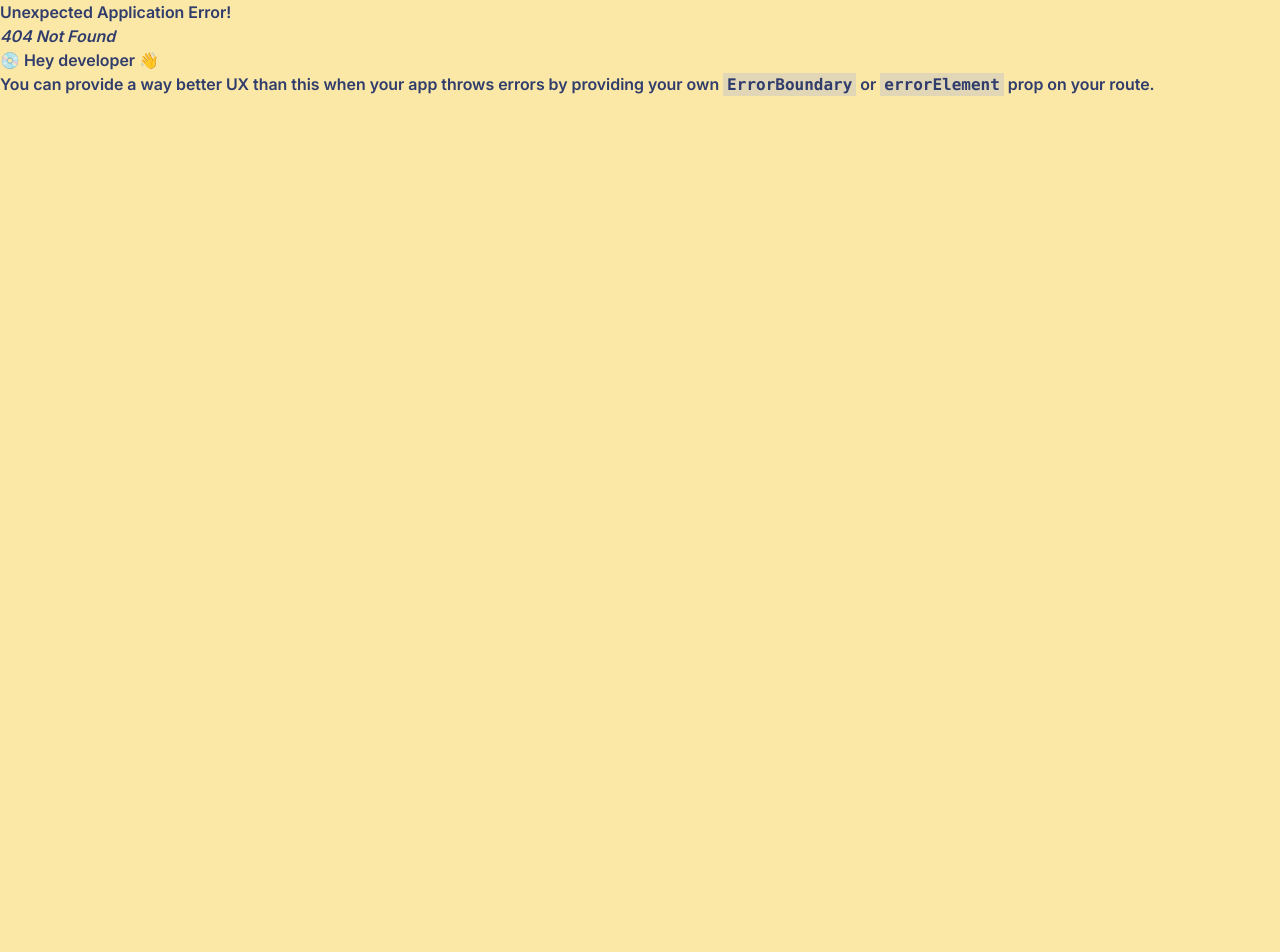
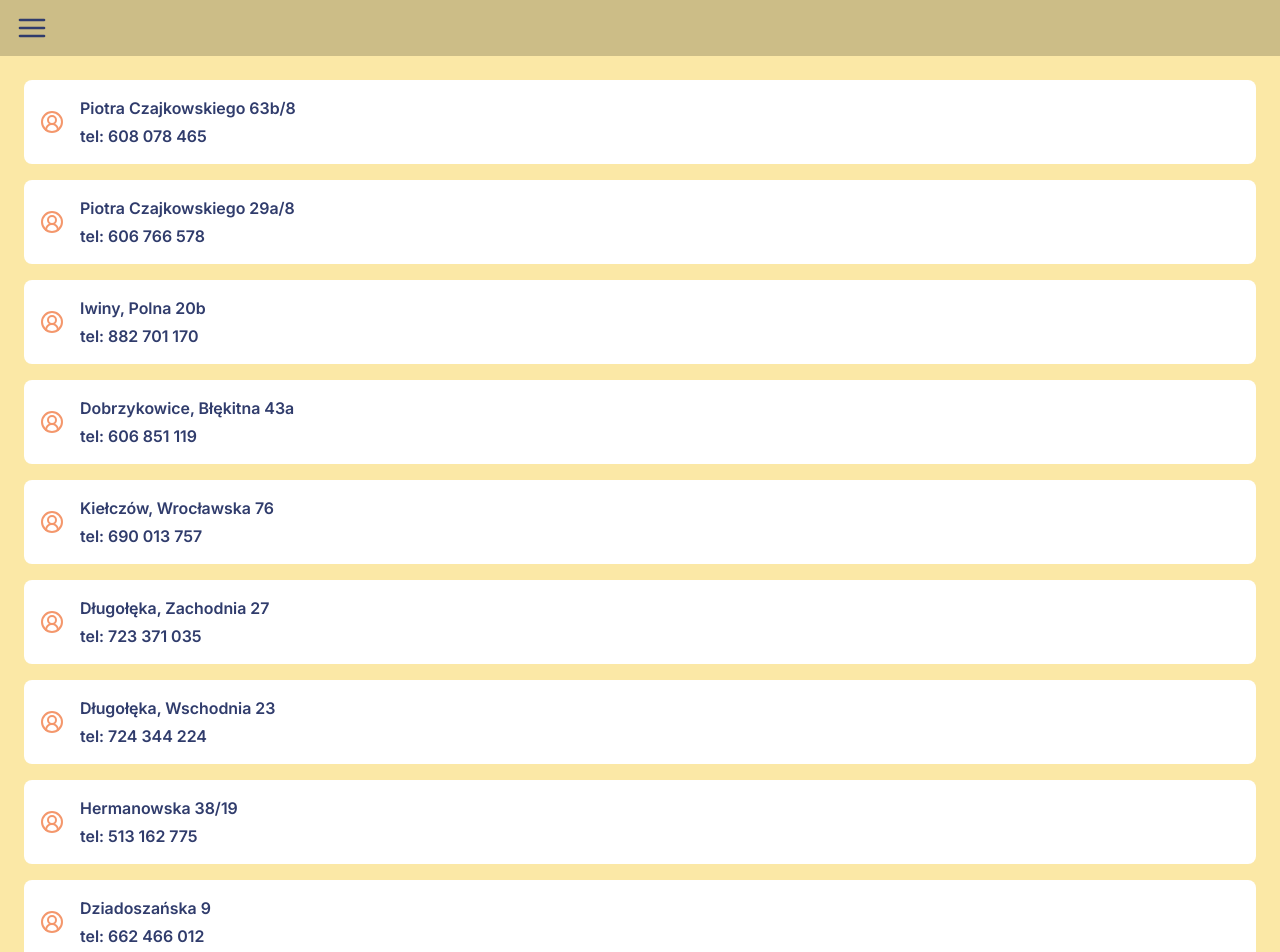
Before and after one commit to DAN0N123/FORMULARZ-CRM, a React (Vite) app in the folder frontend/: page /klienci in a window 1280 px wide. Before the commit this address had no page. Shown: the top 952 px of the page. Before the commit the page ends 800 px from the top, so only its background shows below. Built offline with nearby package versions, Linux system fonts and the light colour scheme.

Commit message:
Work on small gui fixes and clients display

```diff
--- a/frontend/src/components/App.jsx
+++ b/frontend/src/components/App.jsx
@@ -2,6 +2,7 @@
 import React from 'react';
 import Layout from './Layout';
 import Vegetables from './Vegetables';
+import Clients from './Clients';
 import { createBrowserRouter, RouterProvider } from 'react-router-dom';
 
 const router = createBrowserRouter([
@@ -13,6 +14,10 @@ const router = createBrowserRouter([
         path: '/warzywa',
         element: <Vegetables />,
       },
+      {
+        path: '/klienci',
+        element: <Clients />,
+      },
     ],
   },
 ]);
--- /dev/null
+++ b/frontend/src/components/Clients.jsx
@@ -0,0 +1,20 @@
+import { defaultClients } from '../constants';
+import { CircleUserRound } from 'lucide-react';
+export default function Clients() {
+  return (
+    <div className="flex flex-col gap-4 p-6">
+      {defaultClients.map(({ address, phone }, index) => (
+        <div
+          key={index}
+          className="rounded-lg bg-white p-4 flex items-center gap-4"
+        >
+          <CircleUserRound color="#f4976c" />
+          <p className="flex flex-col gap-1 justify-center">
+            <p>{address}</p>
+            <p>tel: {phone}</p>
+          </p>
+        </div>
+      ))}
+    </div>
+  );
+}
--- a/frontend/src/components/Navbar.jsx
+++ b/frontend/src/components/Navbar.jsx
@@ -1,6 +1,6 @@
 // import { useState } from "react"
-import { AlignJustify } from 'lucide-react';
-import { useState } from 'react';
+import { AlignJustify, CirclePlus } from 'lucide-react';
+import { useEffect, useState } from 'react';
 import { Carrot } from 'lucide-react';
 import { UsersRound } from 'lucide-react';
 import { BookOpen } from 'lucide-react';
@@ -9,8 +9,21 @@ import { Link } from 'react-router-dom';
 export default function Navbar() {
   const [open, setOpen] = useState(false);
 
+  useEffect(() => {
+    if (open) {
+      document.body.style.overflowY = 'hidden';
+    } else {
+      document.body.style.overflowY = '';
+    }
+
+    return () => {
+      document.body.style.overflowY = '';
+    };
+  }, [open]);
   return (
-    <div className="w-full h-[3.5rem] bg-[#00000030] flex justify-start items-center p-4">
+    <div
+      className={`w-full h-[3.5rem] bg-[#00000030] flex justify-start items-center p-4`}
+    >
       <button
         onClick={() => {
           setOpen(true);
@@ -18,8 +31,9 @@ export default function Navbar() {
       >
         <AlignJustify color="#303c6c" width="2rem" height="2rem" />
       </button>
-      {open ? (
-        <div className="flex flex-col items-start pl-4 pt-16 gap-[2.5rem] absolute left-0 top-0 h-screen w-[80%] bg-[#f9f9f9]">
+      <div
+        className={`flex h-full flex-col items-start pl-4 pt-16 gap-[2.5rem] ${open ? 'translate-x-[0]' : 'translate-x-[-100%]'} absolute left-0 top-0 w-[80%] pr-4 bg-[#f9f9f9] transition-transform duration-200 z-[9999]`}
+      >
         <button
           className="absolute top-[1rem] left-[1rem]"
           onClick={() => {
@@ -30,21 +44,43 @@ export default function Navbar() {
         </button>
         <Link
           to="/warzywa"
+          onClick={() => {
+            setOpen(false);
+          }}
           className='relative w-[16rem] p-4 flex gap-[1.5rem] hover:bg-[#303c6c10] rounded-t-xl items-center text-xl before:absolute before:content-[""] before:h-[0.125rem] before:left-0 before:w-full before:bottom-0 before:bg-darkBlue'
         >
           <Carrot color="#303c6c" width="2rem" height="2rem" />
           <p> Warzywa </p>
         </Link>
-          <div className='relative w-[16rem] p-4 flex gap-[1.5rem] hover:bg-[#303c6c10] rounded-t-xl items-center text-xl before:absolute before:content-[""] before:h-[0.125rem] before:left-0 before:w-full before:bottom-0 before:bg-darkBlue'>
+        <Link
+          to="/klienci"
+          onClick={() => {
+            setOpen(false);
+          }}
+          className='relative w-[16rem] p-4 flex gap-[1.5rem] hover:bg-[#303c6c10] rounded-t-xl items-center text-xl before:absolute before:content-[""] before:h-[0.125rem] before:left-0 before:w-full before:bottom-0 before:bg-darkBlue'
+        >
           <UsersRound color="#303c6c" width="2rem" height="2rem" />
           <p> Klienci </p>
-          </div>
-          <div className='relative w-[16rem] p-4 flex gap-[1.5rem] hover:bg-[#303c6c10] rounded-t-xl items-center text-xl before:absolute before:content-[""] before:h-[0.125rem] before:left-0 before:w-full before:left-[-0.125rem] before:bottom-0 before:bg-darkBlue'>
+        </Link>
+        <div
+          onClick={() => {
+            setOpen(false);
+          }}
+          className='relative w-[16rem] p-4 flex gap-[1.5rem] hover:bg-[#303c6c10] rounded-t-xl items-center text-xl before:absolute before:content-[""] before:h-[0.125rem] before:left-0 before:w-full before:left-[-0.125rem] before:bottom-0 before:bg-darkBlue'
+        >
           <BookOpen color="#303c6c" width="2rem" height="2rem" />
           <p> Zamówienia </p>
         </div>
+        <div
+          onClick={() => {
+            setOpen(false);
+          }}
+          className='relative w-[fit] p-4 flex gap-[1.5rem] hover:bg-[#303c6c10] rounded-t-xl items-center text-xl before:absolute before:content-[""] before:h-[0.125rem] before:left-0 before:w-full before:left-[-0.125rem] before:bottom-0 before:bg-darkBlue'
+        >
+          <CirclePlus color="#303c6c" width="2rem" height="2rem" />
+          <p> Dodaj zamówienie </p>
         </div>
-      ) : null}
+      </div>
     </div>
   );
 }
--- a/frontend/src/components/Vegetable.jsx
+++ b/frontend/src/components/Vegetable.jsx
@@ -1,19 +1,78 @@
 /* eslint-disable react/prop-types */
 import { Pencil } from 'lucide-react';
+import { useState, useRef, useEffect } from 'react';
 
-export default function Vegetable({ uniqueId, name, src, price, packaging }) {
+export default function Vegetable({
+  uniqueId,
+  name,
+  src,
+  initPrice,
+  packaging,
+}) {
+  const [isEditMode, setIsEditMode] = useState(false);
+  const inputRef = useRef();
+  const [price, setPrice] = useState(initPrice);
+
+  useEffect(() => {
+    if (isEditMode) {
+      inputRef.current.focus();
+    }
+  }, [isEditMode]);
+
+  function handleEditSubmit(e) {
+    e.preventDefault();
+    setIsEditMode(false);
+  }
   return (
     <div
       key={uniqueId}
       className="relative flex flex-col gap-2 items-center justify-end min-h-[250px] border-2 border-orange p-2 bg-white rounded-md"
     >
-      <div className="border-[2px] border-black rounded-lg p-1 absolute bottom-[0.5rem] right-[0.5rem] hover:bg-[#00000010]">
+      <div
+        className="border-[2px] border-black rounded-lg p-1 absolute bottom-[0.5rem] right-[0.5rem] hover:bg-[#00000010]"
+        onClick={() => {
+          setIsEditMode(!isEditMode);
+        }}
+      >
         <Pencil />
       </div>
       {src != null && (
         <img src={src} className="h-[150px] w-auto object-cover" />
       )}
       <p className="text-xl font-bold text-center">{name}</p>
+      {isEditMode ? (
+        <form className="text-lg flex gap-1" onSubmit={handleEditSubmit}>
+          <div className="relative flex">
+            <input
+              ref={inputRef}
+              type="number"
+              className="w-[5rem]"
+              value={price}
+              step="0.1"
+              onChange={(e) => {
+                let value = e.target.value;
+
+                if (value.includes('.')) {
+                  const [integerPart, decimalPart] = value.split('.');
+                  if (decimalPart.length > 2) {
+                    value = `${integerPart}.${decimalPart.slice(0, 2)}`;
+                  }
+                } else {
+                  if (value.length > 3) {
+                    value = value.slice(0, 3);
+                  }
+                }
+
+                setPrice(value);
+              }}
+            />
+            <p className="absolute right-[0.25rem]">PLN</p>
+          </div>
+
+          <p> /</p>
+          <p> {packaging} </p>
+        </form>
+      ) : (
         <p className="text-lg">
           {price < 1 ? (
             <p>
@@ -25,6 +84,7 @@ export default function Vegetable({ uniqueId, name, src, price, packaging }) {
             </p>
           )}
         </p>
+      )}
     </div>
   );
 }
--- a/frontend/src/components/Vegetables.jsx
+++ b/frontend/src/components/Vegetables.jsx
@@ -1,6 +1,6 @@
 /* eslint-disable no-unused-vars */
 import { useState } from 'react';
-import defaultProducts from '../constants';
+import { defaultProducts } from '../constants';
 
 import Vegetable from './Vegetable';
 
@@ -10,9 +10,10 @@ export default function Vegetables() {
     <div className="w-full box-border grid grid-cols-1 gap-4 p-4 no-scrollbar overflow-y-auto">
       {vegetables.map(({ id, name, price, packaging, src }) => (
         <Vegetable
+          key={id}
           uniqueId={id}
           name={name}
-          price={price}
+          initPrice={price}
           packaging={packaging}
           src={src}
         />
--- a/frontend/src/constants.js
+++ b/frontend/src/constants.js
@@ -1,4 +1,4 @@
-const defaultProducts = [
+export const defaultProducts = [
   {
     id: crypto.randomUUID(),
     name: 'Jaja z wolnego wybiegu (M/L)',
@@ -296,5 +296,25 @@ const defaultProducts = [
     src: '/koper_do_kiszenia.png',
   },
 ];
-
-export default defaultProducts;
+export const defaultClients = [
+  { address: 'Piotra Czajkowskiego 63b/8', phone: '608 078 465' },
+  { address: 'Piotra Czajkowskiego 29a/8', phone: '606 766 578' },
+  { address: 'Iwiny, Polna 20b', phone: '882 701 170' },
+  { address: 'Dobrzykowice, Błękitna 43a', phone: '606 851 119' },
+  { address: 'Kiełczów, Wrocławska 76', phone: '690 013 757' },
+  { address: 'Długołęka, Zachodnia 27', phone: '723 371 035' },
+  { address: 'Długołęka, Wschodnia 23', phone: '724 344 224' },
+  { address: 'Hermanowska 38/19', phone: '513 162 775' },
+  { address: 'Dziadoszańska 9', phone: '662 466 012' },
+  { address: 'Marii Konopnickiej 64A', phone: '509 427 587' },
+  { address: 'Poświęcka 22A/14', phone: '693 633 340' },
+  { address: 'Heleny Boguszewskiej 5', phone: '605 242 283' },
+  { address: 'Stanisława Kunickiego 39/6', phone: '605 609 318' },
+  { address: 'Wilczyce, Dębowa 4D', phone: '519 596 212' },
+  { address: 'Perkusyjna 19A/11', phone: '508 142 633' },
+  { address: 'Onufrego Zagłoby 14', phone: '503 758 837' },
+  { address: 'Łukowa 11', phone: '607 057 255' },
+  { address: 'Mokrzańska 24/5', phone: '663 282 765' },
+  { address: 'Wilczyce, Radosna 2/2', phone: '577 236 006' },
+  { address: 'Wysoka, Łagodna 6', phone: '501 257 561' },
+];
```
Lines whose indentation alone changed are shown as unchanged.
